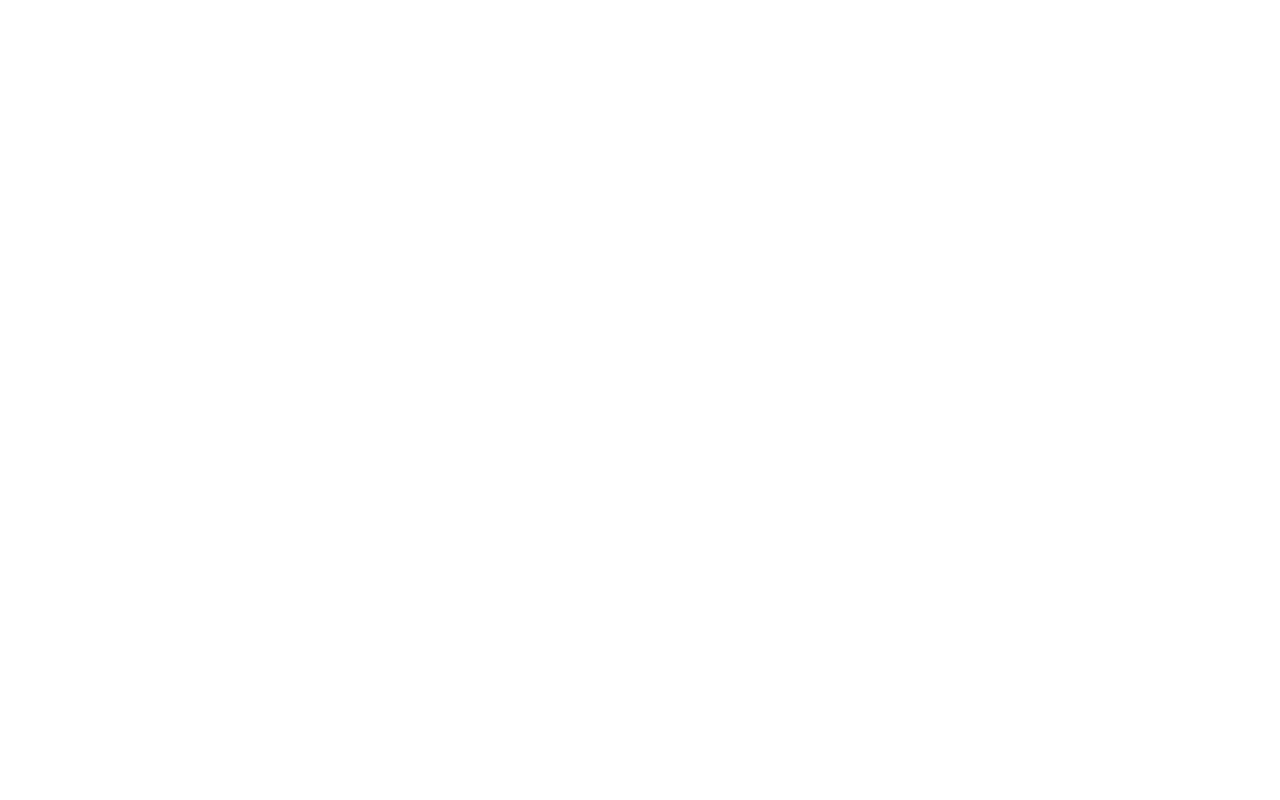
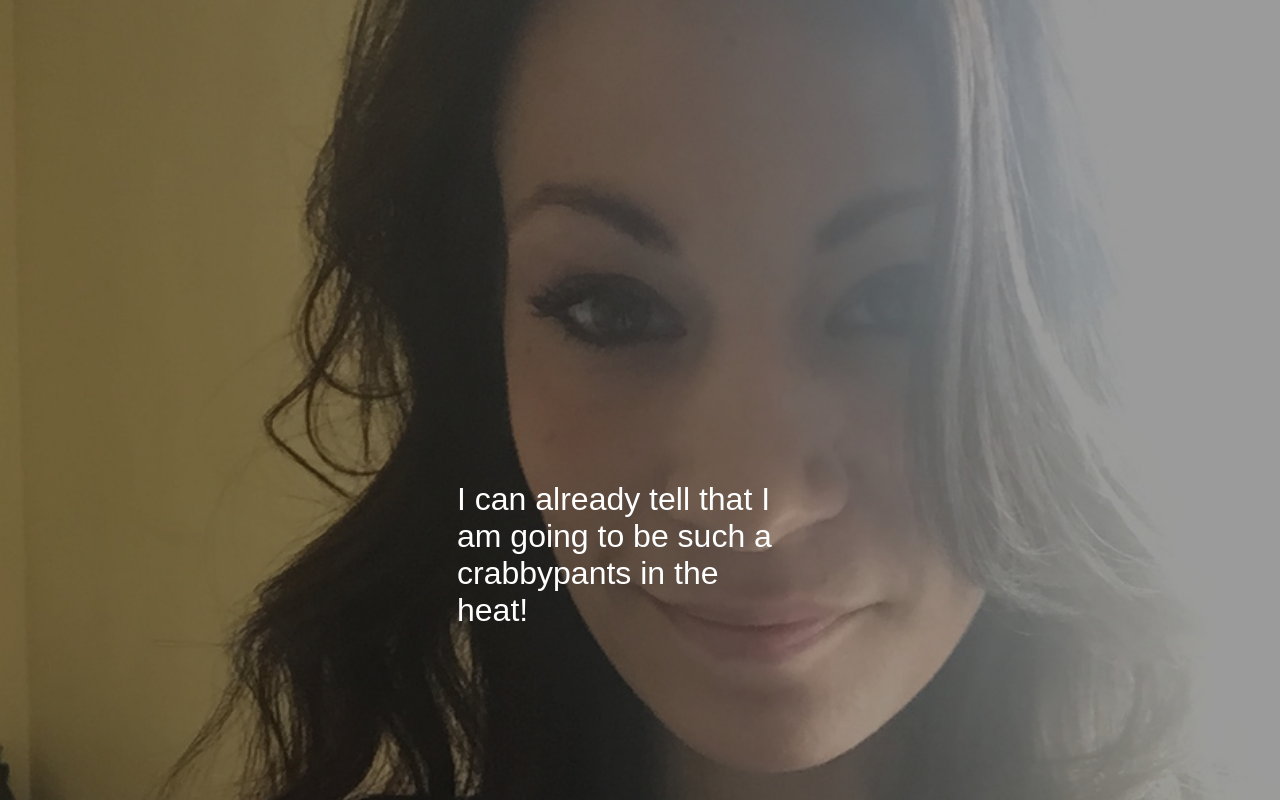
Before and after one commit to ahare/nicsaidwhat.com, a plain HTML site: page index.html in a window 1280 px wide. Drawn offline with nearby package versions, Linux system fonts and the light colour scheme.

Commit message:
Fix paths again.

```diff
--- a/css/main.css
+++ b/css/main.css
@@ -1,5 +1,5 @@
 html {
-  background: url(img/my_nic.jpg) no-repeat center center fixed;
+  background: url(../img/my_nic.jpg) no-repeat center center fixed;
   -webkit-background-size: cover;
   -moz-background-size: cover;
   -o-background-size: cover;
```
